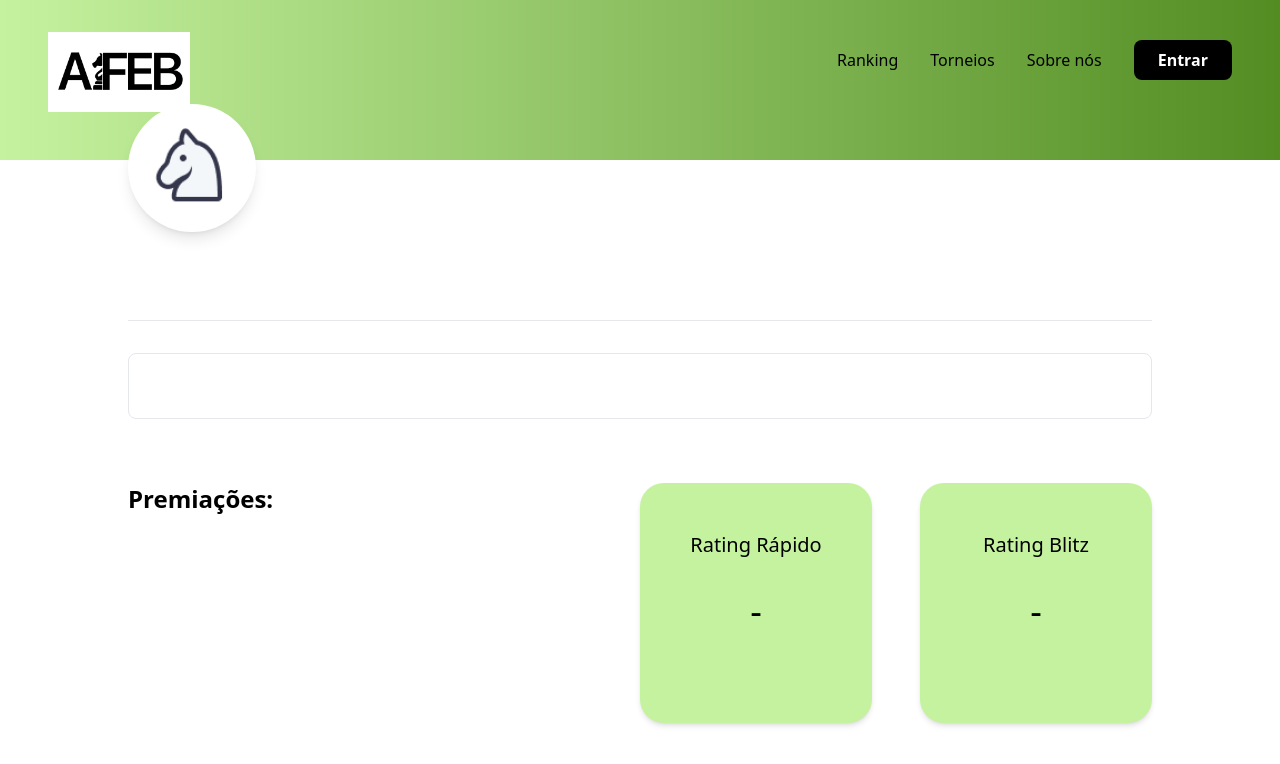
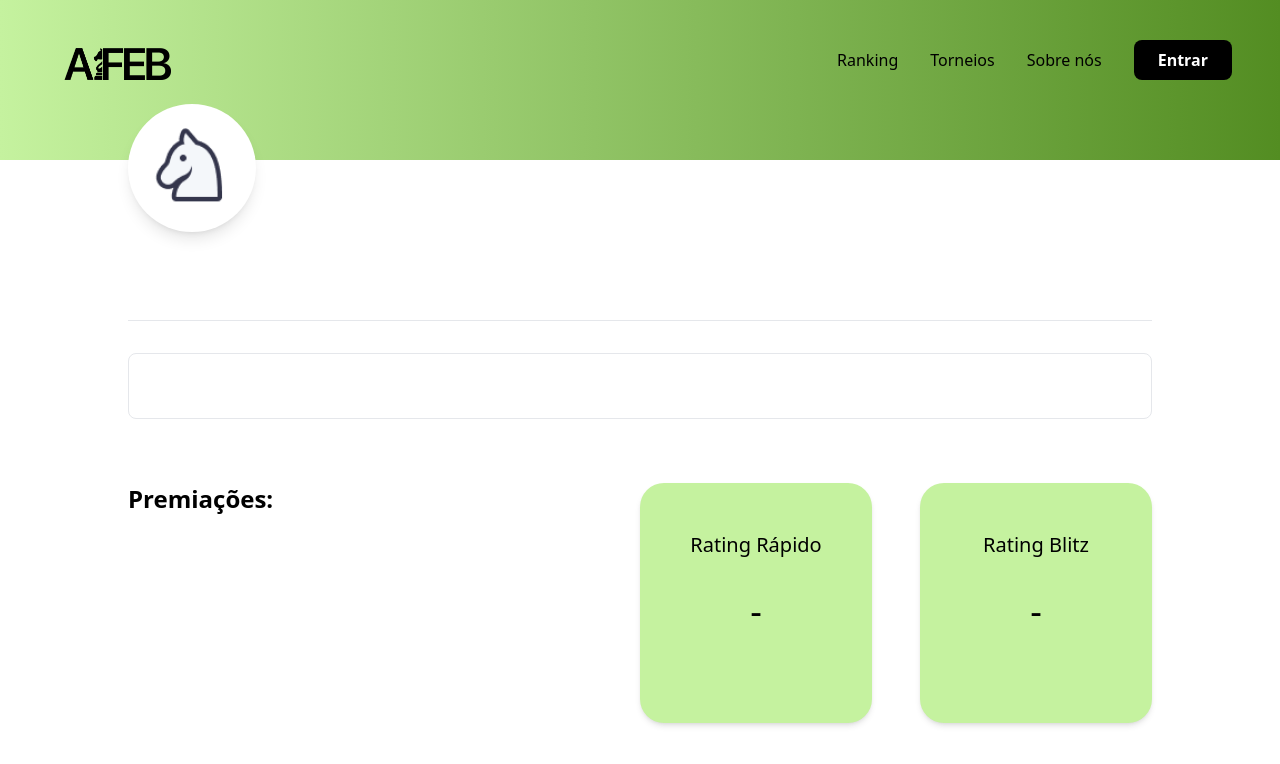
Before and after one commit to vidacalura/AFEB, a website: page client/public/perfil.html in a window 1280 px wide. Drawn offline with Linux system fonts and the light colour scheme; no server answers.

Commit message:
Correção logo AFEB perfil

```diff
--- a/client/public/CSS/tailwind.css
+++ b/client/public/CSS/tailwind.css
@@ -8,6 +8,10 @@ body {
 
 .logo {
     @apply h-8 md:h-20;
+}
+
+.logo-perfil {
+    @apply h-6 md:h-12 pt-2 md:pt-4 md:pl-4
 }
 
 .btn-entrar {
--- a/client/public/perfil.html
+++ b/client/public/perfil.html
@@ -18,7 +18,7 @@
         <header class="absolute w-screen px-4 md:px-12 2xl:px-20 top-8 flex justify-between">
             <!-- Logo -->
             <a href="index.html#">
-                <img src="imgs/AFEB_branco.png" alt="Logo da AFEB" class="logo">
+                <img src="imgs/nb_preto.png" alt="Logo da AFEB" class="logo-perfil">
             </a>
 
             <!-- Navbar -->
```
Also changed, not shown: client/public/CSS/output.css.
